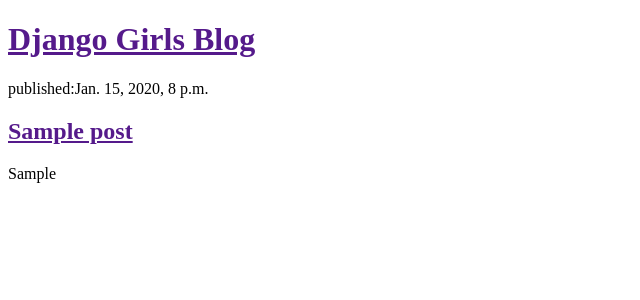
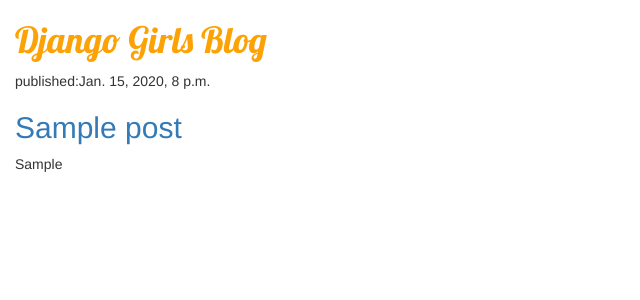
Before and after one commit to linkby/Blog, a Django app: template blog/templates/blog/post_list.html in a window 1280 px wide. Shown: the top 300 px of the page, without its empty margins (0-640 px from the left). Run offline with Django 3.2, Linux system fonts and the light colour scheme; the template is opened without the code that fills it: values that come from a table or form of the project are taken from there, others are empty; tables that the repository leaves empty hold one stand-in row (values such as "Sample post"); parts of the project's set-up code (start-up, migrations or seed data) failed here and were passed over; some libraries are stand-ins or nearby versions.

Commit message:
added styling

```diff
--- /dev/null
+++ b/blog/static/css/blog.css
@@ -0,0 +1,7 @@
+h1 a {
+	color: #FCA205;
+	font-family: 'Lobster';
+}
+body {
+	padding-left: 15px;
+}
--- a/blog/templates/blog/post_list.html
+++ b/blog/templates/blog/post_list.html
@@ -1,6 +1,12 @@
+{% load staticfiles %}
 <!DOCTYPE html>
 <html>
 <head>
+	<link href="//fonts.googleapis.com/css?family=Lobster&subset=latin,latin-ext" rel="stylesheet" type="text/css">
+	<link rel="stylesheet" href="//maxcdn.bootstrapcdn.com/bootstrap/3.2.0/css/bootstrap.min.css">
+	<link rel="stylesheet" href="//maxcdn.bootstrapcdn.com/bootstrap/3.2.0/css/bootstrap-theme.min.css">
+	<link rel="stylesheet" href="{% static 'css/blog.css' %}">
+
 	<title>Lindy's blog</title>
 </head>
 <body>
@@ -8,7 +14,7 @@
 
 
 	<div>
-		<h1><a href="">Django Girls Blog</a></h1>
+		<h1><a href="#">Django Girls Blog</a></h1>
 	</div>
 {% for post in posts %}
 	<div>
```
